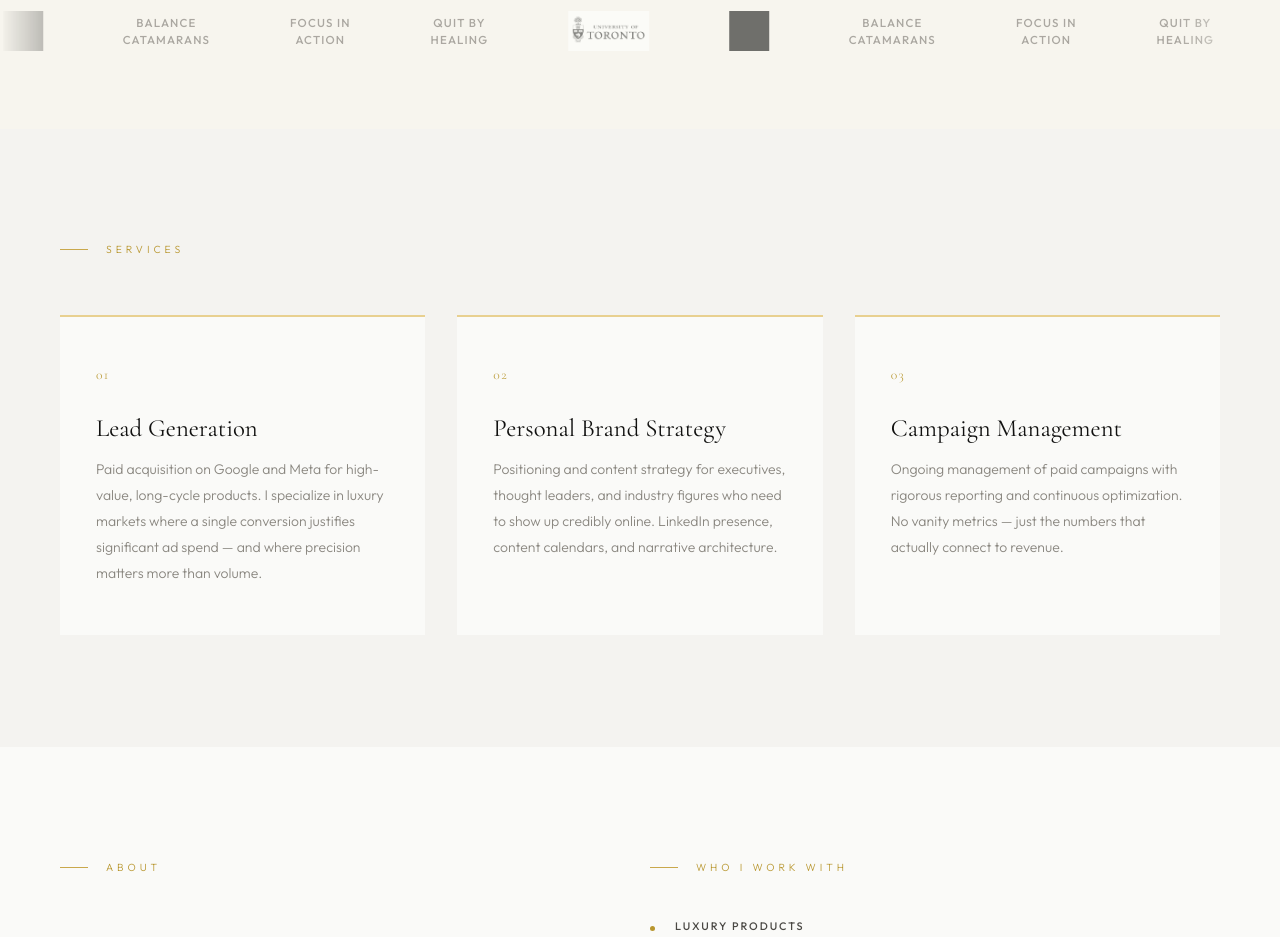
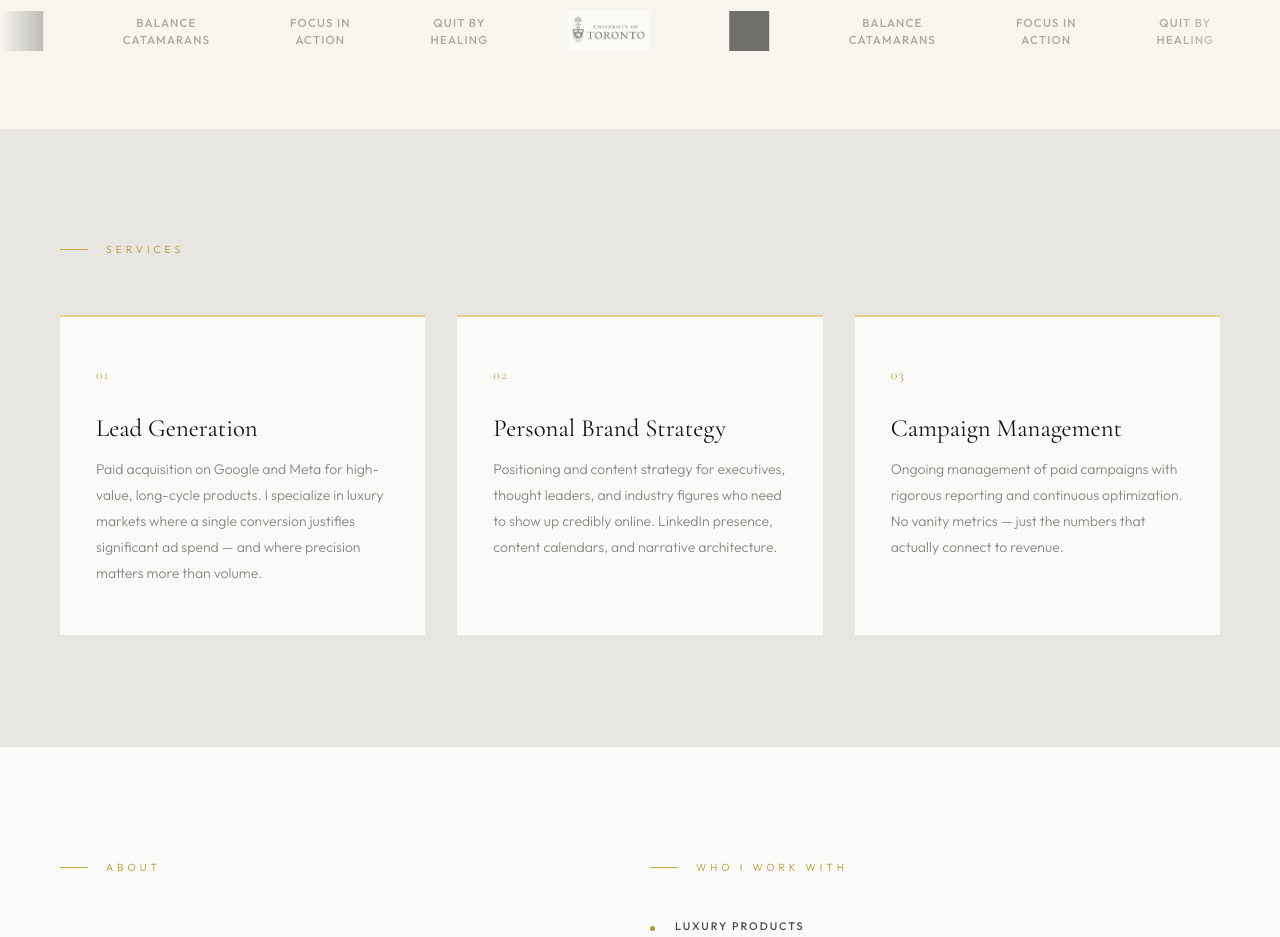
Before and after one commit to abhichandai/nava45, a Next.js app: page / in a window 1280 px wide. Shown: the part 1800-2737 px from the top of the page. Built offline with nearby package versions, Linux system fonts and the light colour scheme.

Commit message:
Services bg: step down to grey-200 (#E8E6E1) for clearer distinction from Trusted By

```diff
--- a/app/globals.css
+++ b/app/globals.css
@@ -293,11 +293,11 @@ section { padding: 112px 60px; }
 /* Refactoring UI: use background color differences instead of borders        */
 
 .work-section {
-  background: var(--bg-alt);
+  background: var(--grey-200);
 }
 
 [data-theme="dark"] .work-section {
-  background: var(--bg-alt);
+  background: color-mix(in srgb, #B8962E 5%, #0E0D0C);
 }
 
 /* No more grid gap lines — just side-by-side cards with spacing */
```
